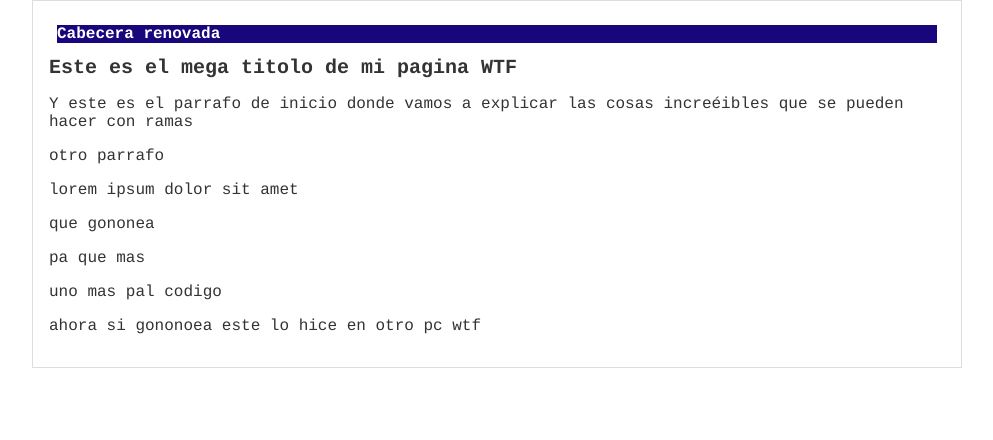
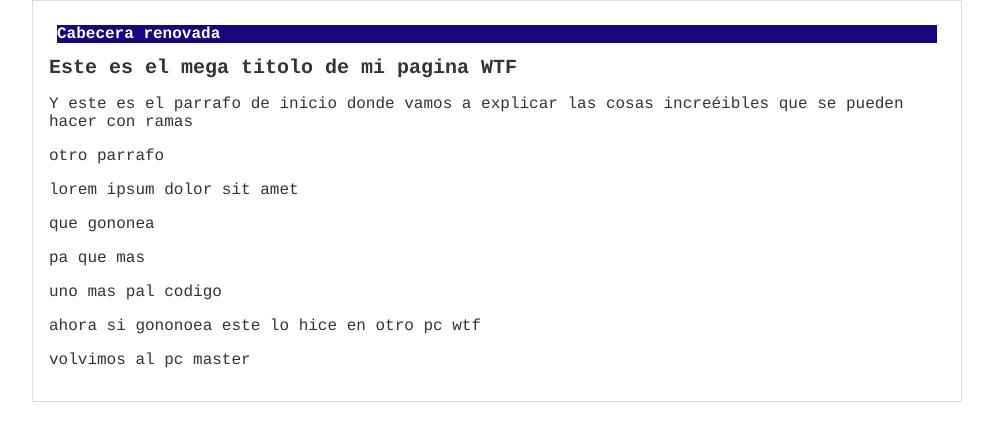
Before and after one commit to diegolargo/proyectoDemo, a plain HTML site: page blogpost.html in a window 1280 px wide. Shown: the whole page, without its empty margins (143-1136 px from the left). Drawn offline with Linux system fonts and the light colour scheme.

Commit message:
volvimos al pc master

```diff
--- a/blogpost.html
+++ b/blogpost.html
@@ -17,6 +17,7 @@
                 <p>pa que mas</p>
                 <p>uno mas pal codigo</p>
                 <p>ahora si gononoea este lo hice en otro pc wtf</p>
+                <p>volvimos al pc master</p>
             </div>
         </div>
     </body>
```
